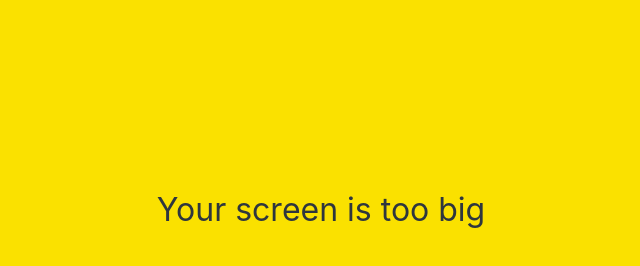
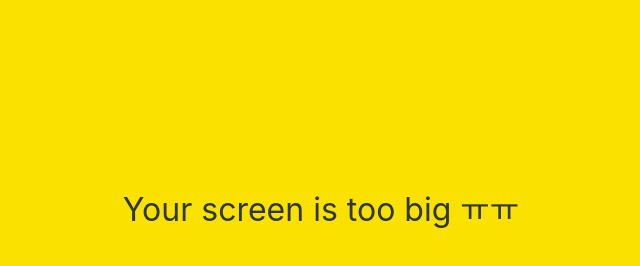
Before and after one commit to JayK791/kokoa-clone-2020, a plain HTML site: page chats.html in a window 1280 px wide. Shown: the part 190-456 px from the top of the page, without its empty margins (319-959 px from the left). Drawn offline with nearby package versions, Linux system fonts and the light colour scheme.

Commit message:
03/12/2020-1

```diff
--- a/chats.html
+++ b/chats.html
@@ -72,7 +72,7 @@
                                             </ul>
                                         </nav>
                                         <div id="no-mobile">
-                                            <span>Your screen is too big</span>
+                                            <span>Your screen is too big ㅠㅠ</span>
                                         </div>
     <script src="https://kit.fontawesome.com/59fe78e47e.js" crossorigin="anonymous"></script>
 </body>
```
Also changed, not shown: find.html (+1 -1 lines), friends.html (+1 -1 lines), index.html (+1 -1 lines), more.html (+1 -1 lines), settings.html (+1 -1 lines).
